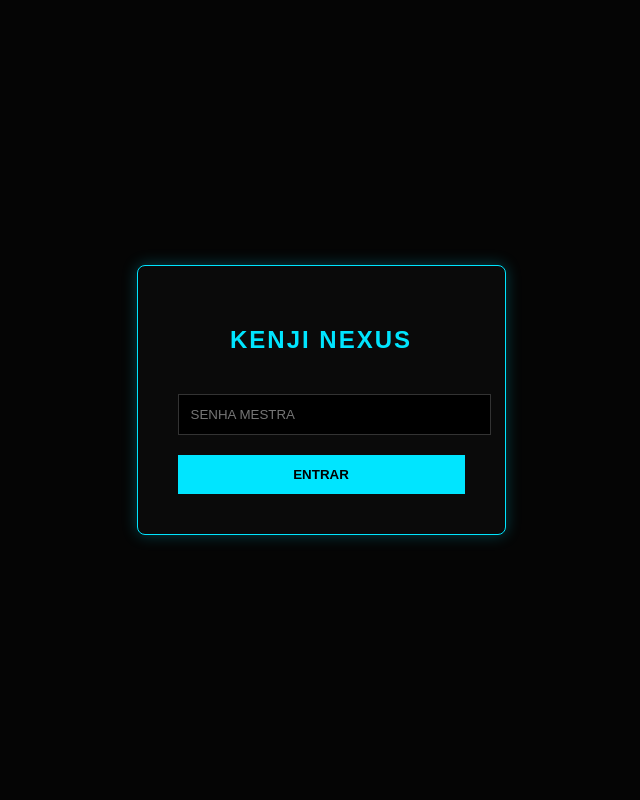
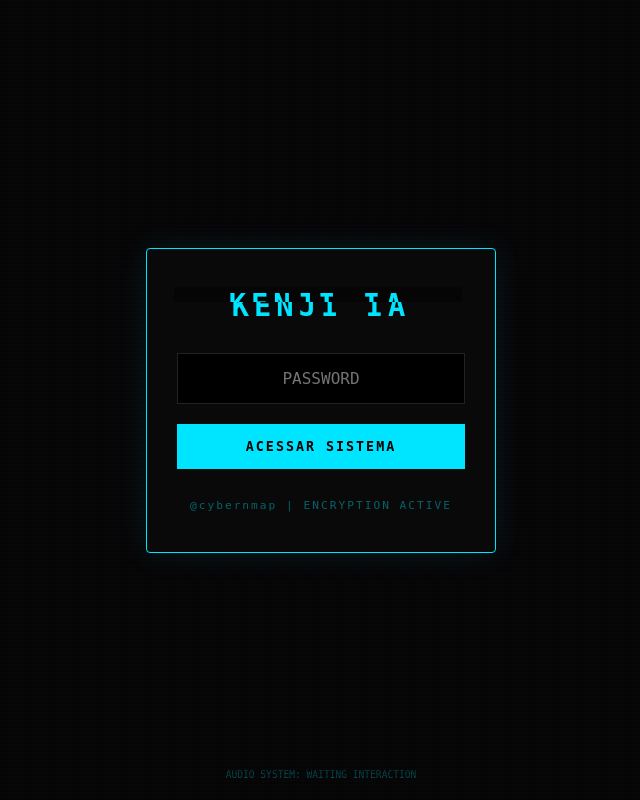
Before and after one commit to yossei-crypto/Kenji-nexus, a Flask app: page / in a window 1280 px wide. Shown: the whole page, without its empty margins (319-959 px from the left). Run offline with Flask 3, Linux system fonts and the light colour scheme.

Commit message:
Atualizar o login.html

```diff
--- a/templates/login.html
+++ b/templates/login.html
@@ -1,34 +1,177 @@
 <!DOCTYPE html>
-<html lang="pt-PT">
+<html lang="pt-BR">
 <head>
     <meta charset="UTF-8">
-    <meta name="viewport" content="width=device-width, initial-scale=1.0">
-    <title>Kenji Nexus | Login</title>
+    <meta name="viewport" content="width=device-width, initial-scale=1.0, maximum-scale=1.0, user-scalable=no">
+    <title>Kenji IA | Autenticação</title>
     <style>
-        body { background: #050505; color: #00e5ff; font-family: sans-serif; display: flex; align-items: center; justify-content: center; height: 100vh; margin: 0; }
-        .login-box { border: 1px solid #00e5ff; padding: 40px; background: #0a0a0a; border-radius: 8px; text-align: center; box-shadow: 0 0 15px #00e5ff44; }
-        input { width: 100%; padding: 12px; margin: 20px 0; background: #000; border: 1px solid #333; color: #fff; outline: none; }
-        button { width: 100%; padding: 12px; background: #00e5ff; border: none; color: #000; font-weight: bold; cursor: pointer; }
+        :root { --accent: #00e5ff; --bg: #050505; }
+
+        * { box-sizing: border-box; margin: 0; padding: 0; font-family: 'JetBrains Mono', monospace; }
+
+        body {
+            background: var(--bg);
+            height: 100dvh;
+            display: flex;
+            align-items: center;
+            justify-content: center;
+            overflow: hidden;
+            color: var(--accent);
+        }
+
+        /* EFEITO DE LINHAS DE VARREDURA (SCANLINES) */
+        body::before {
+            content: " ";
+            position: absolute; inset: 0;
+            background: linear-gradient(rgba(18, 16, 16, 0) 50%, rgba(0, 0, 0, 0.25) 50%),
+                        linear-gradient(90deg, rgba(255, 0, 0, 0.06), rgba(0, 255, 0, 0.02), rgba(0, 0, 255, 0.06));
+            background-size: 100% 4px, 3px 100%;
+            pointer-events: none; z-index: 10;
+        }
+
+        .login-card {
+            width: 90%; max-width: 350px;
+            padding: 40px 30px;
+            background: rgba(10, 10, 10, 0.9);
+            border: 1px solid var(--accent);
+            border-radius: 4px;
+            text-align: center;
+            box-shadow: 0 0 30px rgba(0, 229, 255, 0.1);
+            z-index: 20;
+            animation: emerge 1s ease-out;
+        }
+
+        @keyframes emerge {
+            from { opacity: 0; transform: scale(0.9); }
+            to { opacity: 1; transform: scale(1); }
+        }
+
+        /* GLITCH DO NOME KENJI IA */
+        .glitch-title {
+            font-size: 1.8rem;
+            font-weight: 900;
+            text-transform: uppercase;
+            letter-spacing: 5px;
+            margin-bottom: 30px;
+            position: relative;
+        }
+
+        .glitch-title::after {
+            content: "KENJI IA";
+            position: absolute; top: 0; left: 0;
+            width: 100%; height: 100%;
+            background: var(--bg);
+            clip-path: polygon(0 0, 100% 0, 100% 45%, 0 45%);
+            animation: glitch 2s infinite;
+        }
+
+        @keyframes glitch {
+            0% { transform: translate(0); }
+            20% { transform: translate(-3px, 3px); }
+            40% { transform: translate(-3px, -3px); }
+            60% { transform: translate(3px, 3px); }
+            80% { transform: translate(3px, -3px); }
+            100% { transform: translate(0); }
+        }
+
+        input {
+            width: 100%;
+            padding: 15px;
+            background: #000;
+            border: 1px solid #222;
+            color: #fff;
+            margin-bottom: 20px;
+            outline: none;
+            text-align: center;
+            font-size: 1rem;
+            transition: 0.3s;
+        }
+
+        input:focus { border-color: var(--accent); box-shadow: 0 0 10px rgba(0, 229, 255, 0.2); }
+
+        button {
+            width: 100%;
+            padding: 15px;
+            background: var(--accent);
+            color: #000;
+            border: none;
+            font-weight: bold;
+            text-transform: uppercase;
+            letter-spacing: 2px;
+            cursor: pointer;
+            transition: 0.3s;
+        }
+
+        button:hover { background: #fff; transform: translateY(-2px); }
+
+        .footer-tag {
+            margin-top: 30px;
+            font-size: 0.7rem;
+            opacity: 0.4;
+            letter-spacing: 2px;
+        }
+
+        /* STATUS DE ÁUDIO */
+        #audio-status {
+            position: fixed; bottom: 20px; font-size: 0.6rem; opacity: 0.3;
+        }
     </style>
 </head>
-<body onclick="document.getElementById('m').play()">
-    <div class="login-box">
-        <h2 style="letter-spacing:2px">KENJI NEXUS</h2>
-        <input type="password" id="s" placeholder="SENHA MESTRA">
-        <button onclick="entrar()">ENTRAR</button>
+<body onclick="playMatrixMusic()">
+
+    <div class="login-card">
+        <div class="glitch-title">Kenji IA</div>
+
+        <input type="password" id="pass" placeholder="PASSWORD" autocomplete="current-password">
+        <button onclick="login()">Acessar Sistema</button>
+
+        <div class="footer-tag">@cybernmap | ENCRYPTION ACTIVE</div>
     </div>
-    <audio id="m" loop><source src="/static/musica.mp3" type="audio/mpeg"></audio>
+
+    <div id="audio-status">AUDIO SYSTEM: WAITING INTERACTION</div>
+
+    <audio id="bg-music" loop>
+        <source src="/static/musica.mp3" type="audio/mpeg">
+    </audio>
+
     <script>
-        async function entrar() {
-            const s = document.getElementById('s').value;
-            const r = await fetch('/login', {
+        let audioStarted = false;
+
+        function playMatrixMusic() {
+            const music = document.getElementById('bg-music');
+            const status = document.getElementById('audio-status');
+            if (!audioStarted) {
+                music.play().then(() => {
+                    audioStarted = true;
+                    status.innerText = "AUDIO SYSTEM: ONLINE";
+                    status.style.color = "#00e5ff";
+                }).catch(e => console.log("Aguardando interação..."));
+            }
+        }
+
+        async function login() {
+            const senha = document.getElementById('pass').value;
+            const res = await fetch('/login', {
                 method: 'POST',
-                headers: {'Content-Type': 'application/json'},
-                body: JSON.stringify({senha: s})
+                headers: { 'Content-Type': 'application/json' },
+                body: JSON.stringify({ senha: senha })
             });
-            if(r.ok) window.location.href = '/';
-            else alert('ACESSO NEGADO');
+
+            if (res.ok) {
+                window.location.href = '/';
+            } else {
+                alert('ACESSO NEGADO, OPERADOR.');
+                document.getElementById('pass').value = '';
+            }
         }
+
+        // Tentar tocar ao pressionar Enter no input também
+        document.getElementById('pass').addEventListener('keypress', (e) => {
+            if (e.key === 'Enter') {
+                playMatrixMusic();
+                login();
+            }
+        });
     </script>
 </body>
 </html>
```
